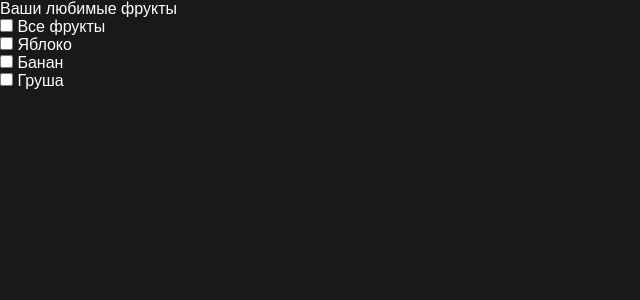
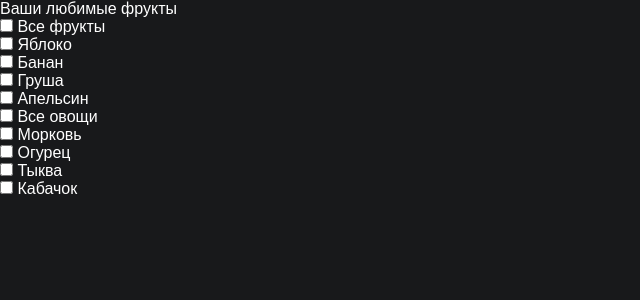
Before and after one commit to Mid1i/Checkbox-List, a Vue app: page / in a window 1280 px wide. Shown: the top 300 px of the page, without its empty margins (0-640 px from the left). Built offline with nearby package versions, Linux system fonts and the light colour scheme.

Commit message:
feat: Добавлены варианты выбора

```diff
--- a/src/constants.ts
+++ b/src/constants.ts
@@ -21,6 +21,38 @@ export const ITEMS: TypeItem[] = [
 				id: 3,
 				label: "Груша",
 				checked: false
+			},
+			{
+				id: 4,
+				label: "Апельсин",
+				checked: false
+			}
+		]
+	},
+	{
+		id: 2,
+		label: "Все овощи",
+		checked: false,
+		children: [
+			{
+				id: 1,
+				label: "Морковь",
+				checked: false
+			},
+			{
+				id: 2,
+				label: "Огурец",
+				checked: false
+			},
+			{
+				id: 3,
+				label: "Тыква",
+				checked: false
+			},
+			{
+				id: 4,
+				label: "Кабачок",
+				checked: false
 			}
 		]
 	}
```
